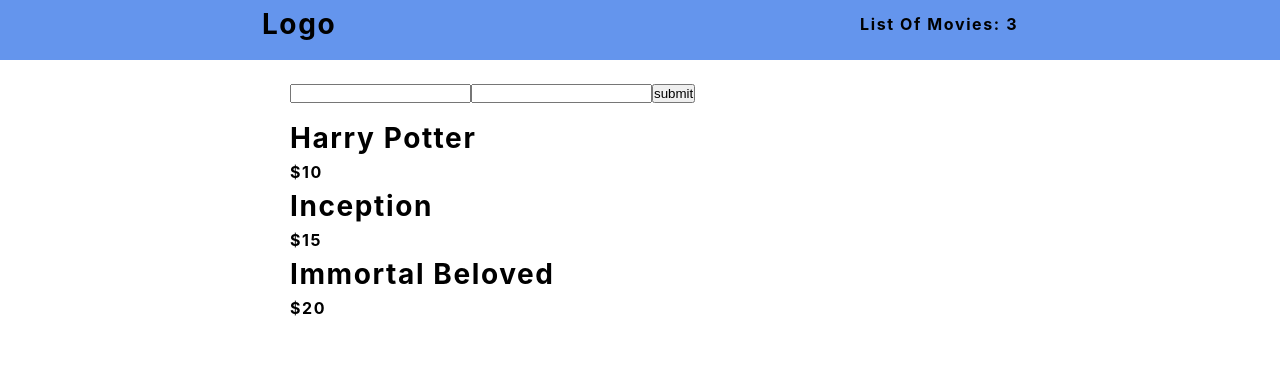
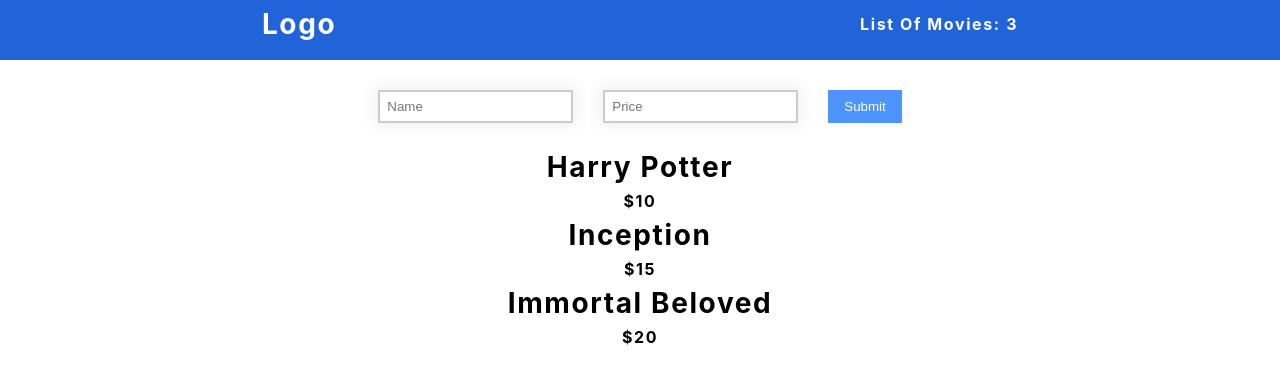
Before and after one commit to femi-ologunwa/12-movie-list-react-context, a React (Create React App) app: page / in a window 1280 px wide. Shown: the top 384 px of the page. Built offline with nearby package versions, Linux system fonts and the light colour scheme.

Commit message:
improved overall styling

```diff
--- a/src/AddMovie.js
+++ b/src/AddMovie.js
@@ -25,8 +25,20 @@ function AddMovie() {
 
    return (
       <form className='movieForm' onSubmit={addMovie}>
-         <input type='text' name='name' value={name} onChange={updateName} />
-         <input type='text' name='price' value={price} onChange={updatePrice} />
+         <input
+            type='text'
+            name='name'
+            placeholder='Name'
+            value={name}
+            onChange={updateName}
+         />
+         <input
+            type='text'
+            name='price'
+            placeholder='Price'
+            value={price}
+            onChange={updatePrice}
+         />
          <button className='btn'>submit</button>
       </form>
    );
--- a/src/index.css
+++ b/src/index.css
@@ -192,14 +192,32 @@ main {
 
 .nav {
    height: 60px;
-   background-color: cornflowerblue;
+   background-color: #2164da;
    display: flex;
    justify-content: space-around;
    align-items: center;
+   color: #fff;
 }
 
 .movieList,
 .movieForm {
    max-width: 700px;
    margin: 20px auto;
+   text-align: center;
 }
+
+.movieForm input {
+   padding: 7px;
+   margin: 10px 15px;
+   border: 2px solid #ccc;
+   box-shadow: 0 0 15px 4px rgba(0, 0, 0, 0.06);
+}
+
+.movieForm button {
+   padding: 7px 14px;
+   margin: 10px 15px;
+   border: 2px solid transparent;
+   background-color: #4e94ff;
+   color: #fff;
+   text-transform: capitalize;
+}
```
